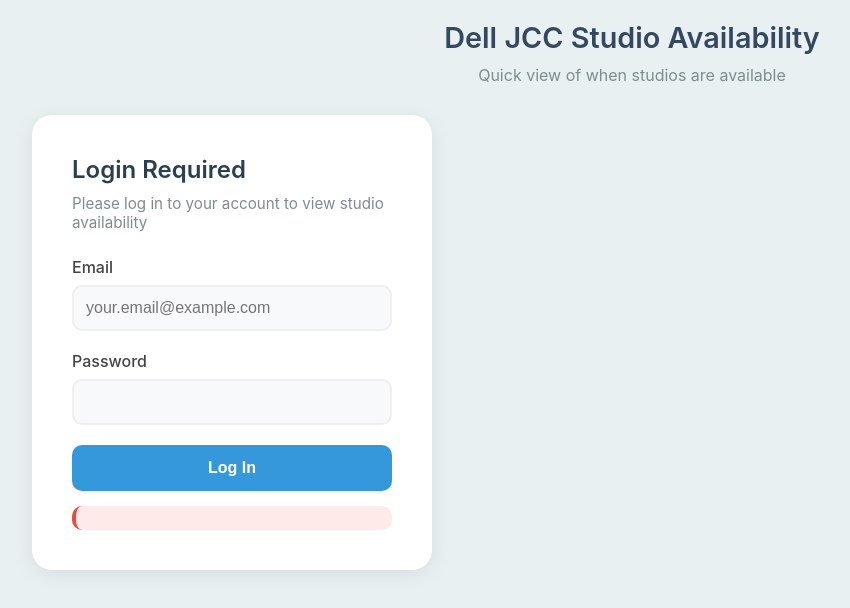
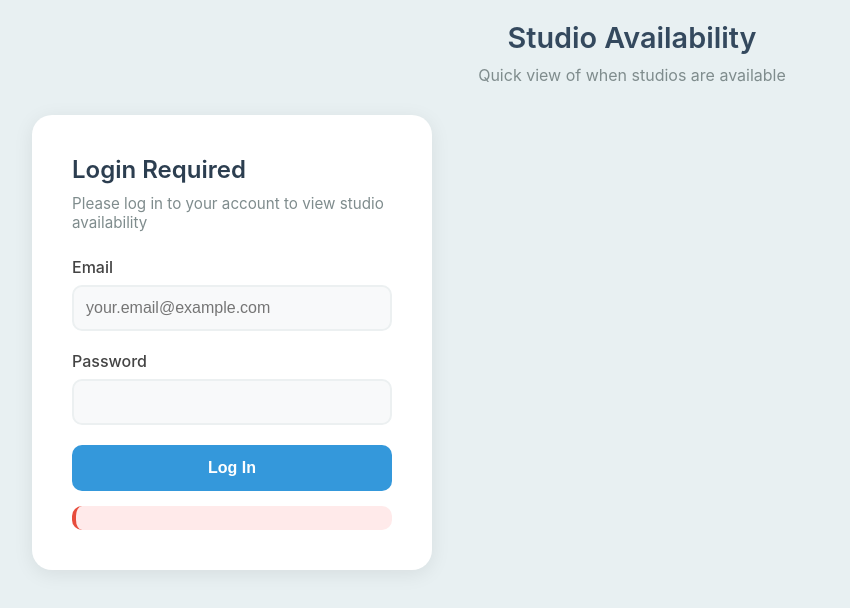
Before and after one commit to drewwells/jcc-mashup, a website: page public/index.html in a window 1280 px wide. Shown: the whole page, without its empty margins (8-858 px from the left). Drawn offline with Linux system fonts and the light colour scheme; no server answers.

Commit message:
clean up references

```diff
--- a/public/index.html
+++ b/public/index.html
@@ -9,7 +9,7 @@
 <body>
     <div class="container">
         <header>
-            <h1>Dell JCC Studio Availability</h1>
+            <h1>Studio Availability</h1>
             <p class="subtitle">Quick view of when studios are available</p>
         </header>
 
```
Also changed, not shown: README.md.
